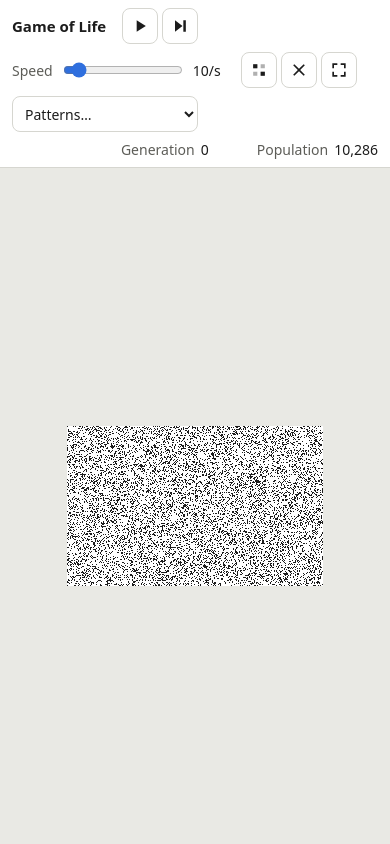
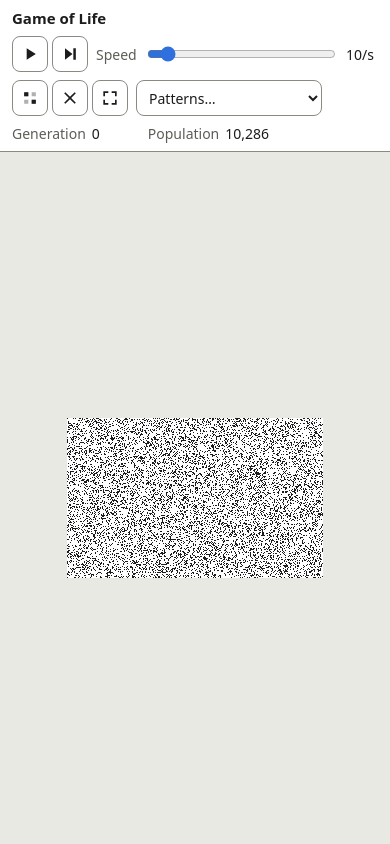
Before and after one commit to Virat2218/conways-game-of-life, a website with bundled scripts: page index.html in a window 390 px wide. Built offline with nearby package versions, Linux system fonts and the light colour scheme.

Commit message:
feat(theme): add theming, accessibility, and responsive layout (#17)
Closes #8

```diff
--- a/index.html
+++ b/index.html
@@ -54,6 +54,8 @@
         </dl>
       </header>
 
+      <div class="visually-hidden" id="announcer" aria-live="polite" aria-atomic="true"></div>
+
       <main class="stage">
         <canvas id="board" aria-label="Game of Life board"></canvas>
         <div class="toast" id="toast" role="status" hidden>
--- a/src/main.js
+++ b/src/main.js
@@ -1,7 +1,7 @@
 import { Engine, Clock } from './engine.js';
 import { Renderer } from './renderer.js';
 import { Input } from './input.js';
-import { UI } from './ui.js';
+import { UI, watchTheme } from './ui.js';
 import { getPreset } from './patterns.js';
 
 const canvas = document.getElementById('board');
@@ -49,6 +49,7 @@ const ui = new UI(document, {
 });
 
 input.onStampEnd = () => ui.hideStamp();
+watchTheme((colors) => renderer.setColors(colors));
 
 engine.randomize(0.25);
 
--- a/src/ui.js
+++ b/src/ui.js
@@ -3,6 +3,38 @@
 import { PRESETS } from './patterns.js';
 
 const FORM_TAGS = new Set(['INPUT', 'TEXTAREA', 'SELECT']);
+
+// Screen-reader announcements: rare while running, prompt-ish while paused.
+const ANNOUNCE_RUNNING_MS = 5000;
+const ANNOUNCE_PAUSED_MS = 1000;
+
+const THEME_VARS = {
+  background: '--board-background',
+  board: '--board',
+  cell: '--cell',
+  gridMinor: '--grid-minor',
+  gridMajor: '--grid-major',
+  hover: '--hover',
+  ghost: '--ghost',
+};
+
+// Reads the canvas palette from CSS custom properties.
+export function readThemeColors(element = document.documentElement) {
+  const style = getComputedStyle(element);
+  const colors = {};
+  for (const [key, name] of Object.entries(THEME_VARS)) {
+    const value = style.getPropertyValue(name).trim();
+    if (value) colors[key] = value;
+  }
+  return colors;
+}
+
+// Calls `fn` with fresh colors whenever the color scheme flips.
+export function watchTheme(fn) {
+  const query = window.matchMedia('(prefers-color-scheme: dark)');
+  query.addEventListener('change', () => fn(readThemeColors()));
+  fn(readThemeColors());
+}
 
 export class UI {
   // actions: { togglePlay, step, clear, randomize, fit, zoomIn, zoomOut, escape,
@@ -24,8 +56,10 @@ export class UI {
       toastText: root.getElementById('toast-text'),
       toastRotate: root.getElementById('toast-rotate'),
       toastCancel: root.getElementById('toast-cancel'),
+      announcer: root.getElementById('announcer'),
     };
     this.shown = { generation: -1, population: -1, running: null };
+    this.announced = { text: '', time: -Infinity };
 
     this.bindButton(this.el.play, actions.togglePlay);
     this.bindButton(this.el.step, actions.step);
@@ -136,5 +170,16 @@ export class UI {
       shown.population = population;
       el.population.textContent = population.toLocaleString();
     }
+    this.announce(running, generation, population);
+  }
+
+  announce(running, generation, population) {
+    const now = performance.now();
+    const wait = running ? ANNOUNCE_RUNNING_MS : ANNOUNCE_PAUSED_MS;
+    if (now - this.announced.time < wait) return;
+    const text = `${running ? 'Running' : 'Paused'}. Generation ${generation.toLocaleString()}, population ${population.toLocaleString()}.`;
+    if (text === this.announced.text) return;
+    this.announced = { text, time: now };
+    this.el.announcer.textContent = text;
   }
 }
--- a/styles.css
+++ b/styles.css
@@ -1,11 +1,46 @@
 :root {
+  color-scheme: light dark;
+
   --bg: #f7f7f5;
   --fg: #1c1c1c;
   --muted: #5d5d58;
   --surface: #ffffff;
-  --border: #d6d6d0;
+  --border: #8a8a83;
   --accent: #2f6fde;
   --accent-fg: #ffffff;
+  --focus: #2f6fde;
+  --shadow: rgba(0, 0, 0, 0.12);
+
+  /* Canvas colors, read by the renderer. */
+  --board-background: #e9e9e4;
+  --board: #ffffff;
+  --cell: #1c1c1c;
+  --grid-minor: rgba(0, 0, 0, 0.08);
+  --grid-major: rgba(0, 0, 0, 0.2);
+  --hover: #2f6fde;
+  --ghost: rgba(47, 111, 222, 0.55);
+}
+
+@media (prefers-color-scheme: dark) {
+  :root {
+    --bg: #111113;
+    --fg: #ececec;
+    --muted: #a6a6ab;
+    --surface: #1c1c1f;
+    --border: #707077;
+    --accent: #7aa2f7;
+    --accent-fg: #0b1220;
+    --focus: #7aa2f7;
+    --shadow: rgba(0, 0, 0, 0.5);
+
+    --board-background: #0b0b0c;
+    --board: #18181b;
+    --cell: #e8e8e8;
+    --grid-minor: rgba(255, 255, 255, 0.07);
+    --grid-major: rgba(255, 255, 255, 0.18);
+    --hover: #7aa2f7;
+    --ghost: rgba(122, 162, 247, 0.55);
+  }
 }
 
 *,
@@ -38,7 +73,8 @@ body {
   flex-wrap: wrap;
   align-items: center;
   gap: 8px 16px;
-  padding: 8px 12px;
+  padding: calc(8px + env(safe-area-inset-top)) calc(12px + env(safe-area-inset-right)) 8px
+    calc(12px + env(safe-area-inset-left));
   background: var(--surface);
   border-bottom: 1px solid var(--border);
 }
@@ -69,6 +105,22 @@ body {
 
 .btn:hover {
   border-color: var(--muted);
+}
+
+:focus-visible {
+  outline: 2px solid var(--focus);
+  outline-offset: 2px;
+}
+
+.btn:focus-visible,
+.toast-btn:focus-visible,
+.pattern select:focus-visible {
+  outline-offset: 2px;
+  border-color: var(--focus);
+}
+
+#board:focus-visible {
+  outline-offset: -2px;
 }
 
 .btn[aria-pressed="true"] {
@@ -134,20 +186,22 @@ body {
 .toast {
   position: absolute;
   left: 50%;
-  bottom: 16px;
+  bottom: calc(16px + env(safe-area-inset-bottom));
   transform: translateX(-50%);
   display: flex;
   flex-wrap: wrap;
   align-items: center;
   justify-content: center;
   gap: 8px;
+  /* left: 50% would otherwise cap the shrink-to-fit width at half the stage. */
+  width: max-content;
   max-width: calc(100% - 32px);
   padding: 8px 12px;
   border: 1px solid var(--border);
   border-radius: 10px;
   background: var(--surface);
   color: var(--fg);
-  box-shadow: 0 4px 16px rgba(0, 0, 0, 0.12);
+  box-shadow: 0 4px 16px var(--shadow);
 }
 
 .toast[hidden] {
@@ -208,3 +262,28 @@ kbd {
 #board.panning {
   cursor: grabbing;
 }
+
+@media (max-width: 560px) {
+  .toolbar {
+    gap: 8px;
+  }
+
+  .title {
+    flex-basis: 100%;
+  }
+
+  .speed {
+    flex: 1 1 160px;
+  }
+
+  .speed input {
+    flex: 1;
+    min-width: 0;
+    width: auto;
+  }
+
+  .stats {
+    flex-basis: 100%;
+    margin-left: 0;
+  }
+}
--- /dev/null
+++ b/test/theme.test.js
@@ -0,0 +1,67 @@
+import { test } from 'node:test';
+import assert from 'node:assert/strict';
+import { readFile } from 'node:fs/promises';
+
+const css = await readFile(new URL('../styles.css', import.meta.url), 'utf8');
+
+function tokens(block) {
+  const out = {};
+  for (const [, name, value] of block.matchAll(/--([\w-]+):\s*([^;]+);/g)) out[name] = value.trim();
+  return out;
+}
+
+const light = tokens(css.match(/:root\s*{([^}]*)}/)[1]);
+const dark = {
+  ...light,
+  ...tokens(css.match(/@media \(prefers-color-scheme: dark\)\s*{\s*:root\s*{([^}]*)}/)[1]),
+};
+
+function luminance(hex) {
+  const [r, g, b] = hex
+    .replace('#', '')
+    .match(/../g)
+    .map((h) => parseInt(h, 16) / 255)
+    .map((c) => (c <= 0.03928 ? c / 12.92 : ((c + 0.055) / 1.055) ** 2.4));
+  return 0.2126 * r + 0.7152 * g + 0.0722 * b;
+}
+
+function contrast(a, b) {
+  const [hi, lo] = [luminance(a), luminance(b)].sort((x, y) => y - x);
+  return (hi + 0.05) / (lo + 0.05);
+}
+
+const TEXT_PAIRS = [
+  ['fg', 'bg'],
+  ['fg', 'surface'],
+  ['muted', 'surface'],
+  ['accent-fg', 'accent'],
+];
+const UI_PAIRS = [
+  ['focus', 'surface'],
+  ['border', 'surface'],
+  ['cell', 'board'],
+];
+
+for (const [name, theme] of [['light', light], ['dark', dark]]) {
+  test(`${name} theme text meets WCAG AA (4.5:1)`, () => {
+    for (const [fg, bg] of TEXT_PAIRS) {
+      const ratio = contrast(theme[fg], theme[bg]);
+      assert.ok(ratio >= 4.5, `${fg} on ${bg} is ${ratio.toFixed(2)}:1`);
+    }
+  });
+
+  test(`${name} theme controls meet non-text contrast (3:1)`, () => {
+    for (const [fg, bg] of UI_PAIRS) {
+      const ratio = contrast(theme[fg], theme[bg]);
+      assert.ok(ratio >= 3, `${fg} on ${bg} is ${ratio.toFixed(2)}:1`);
+    }
+  });
+}
+
+test('dark theme overrides every canvas color', () => {
+  const darkOnly = tokens(css.match(/@media \(prefers-color-scheme: dark\)\s*{\s*:root\s*{([^}]*)}/)[1]);
+  for (const name of ['board-background', 'board', 'cell', 'grid-minor', 'grid-major', 'hover', 'ghost']) {
+    assert.ok(name in light, `--${name} defined in light theme`);
+    assert.ok(name in darkOnly, `--${name} overridden in dark theme`);
+  }
+});
```
